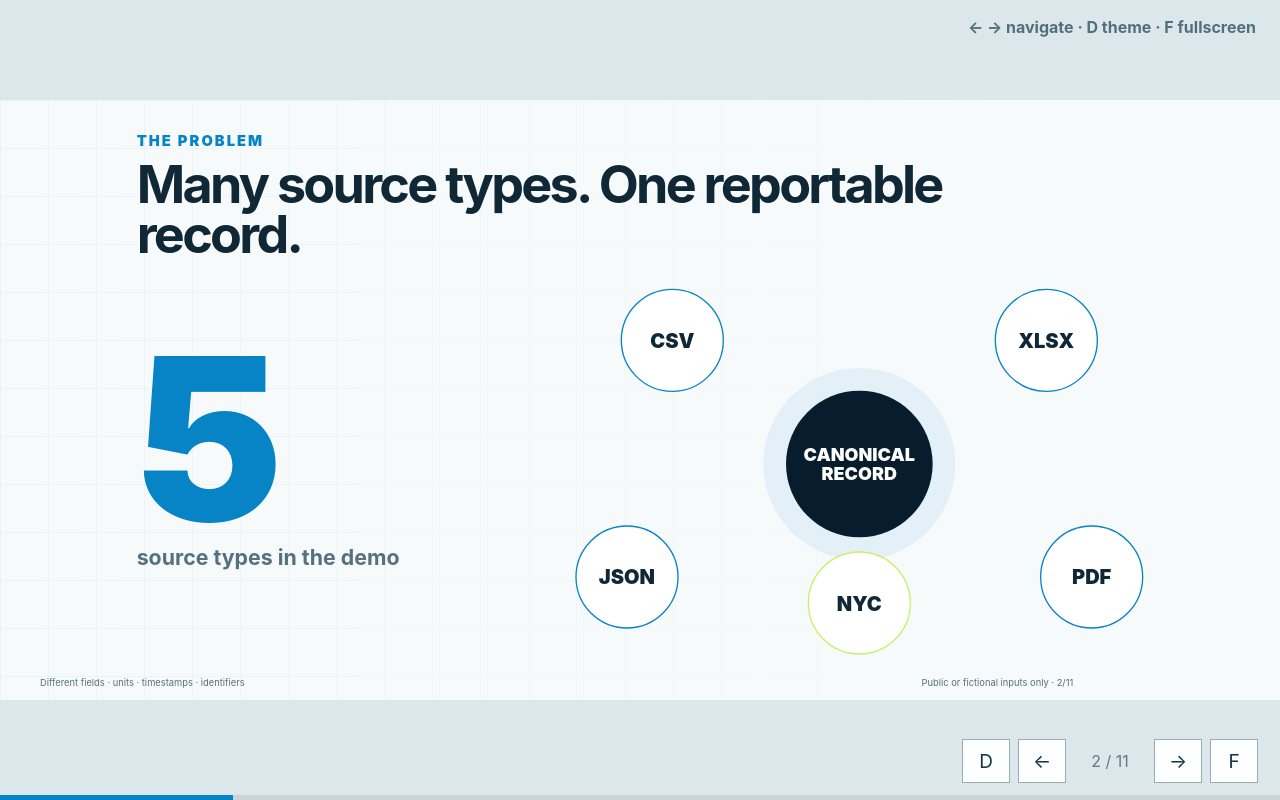
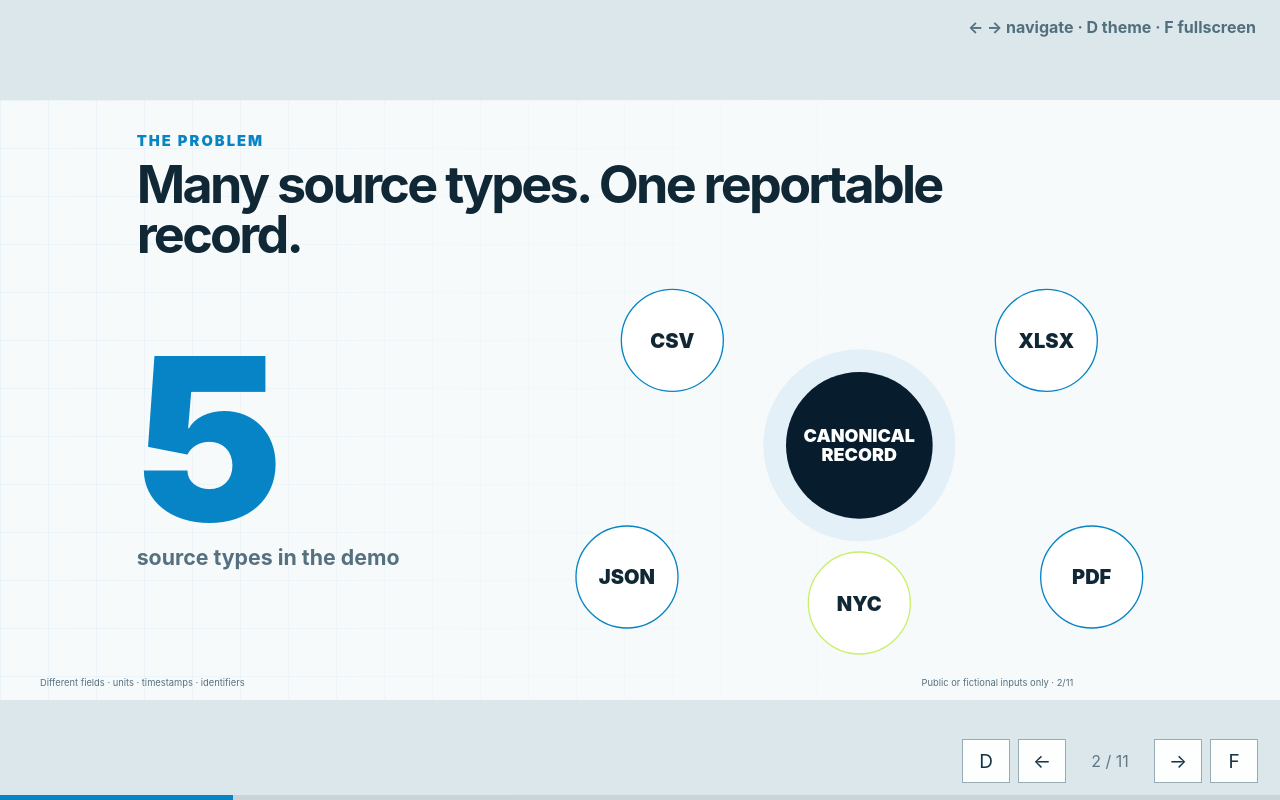
Before and after one commit to Qianxxxx/ev-data-quality-demo, a plain HTML site: page index.html in a window 1280 px wide. Both pictures are taken after a click on the button "Next slide". Drawn offline with Linux system fonts and the light colour scheme.

Commit message:
Separate canonical and NYC nodes

```diff
--- a/index.html
+++ b/index.html
@@ -221,7 +221,7 @@
       .canvas{width:min(1510px,calc(100% - 120px))}
       h1{font-size:112px}h2{font-size:78px}h3{font-size:36px}.lead{font-size:31px}.big-label{font-size:35px}.body{font-size:25px}
       .five{font-size:340px}.principle .verb{font-size:76px}.stage h3{font-size:36px}.case-total{font-size:300px}.final-line{font-size:55px}
-      .kicker{font-size:22px}.hero-number span{font-size:24px}.five-caption{font-size:32px}.source-node{font-size:30px}
+      .kicker{font-size:22px}.hero-number span{font-size:24px}.five-caption{font-size:32px}.source-node{font-size:30px}.orbit::before{top:45%}
       .principle p{font-size:28px}
       .stage{height:300px;padding-top:58px}.stage .num{font-size:22px}.stage h3{margin-top:36px;font-size:40px}.stage p{max-width:210px;font-size:25px}
       .record{padding:34px}.record-title{font-size:34px}.record-row{padding:15px 0;font-size:26px}.evidence{font-size:24px}
```
